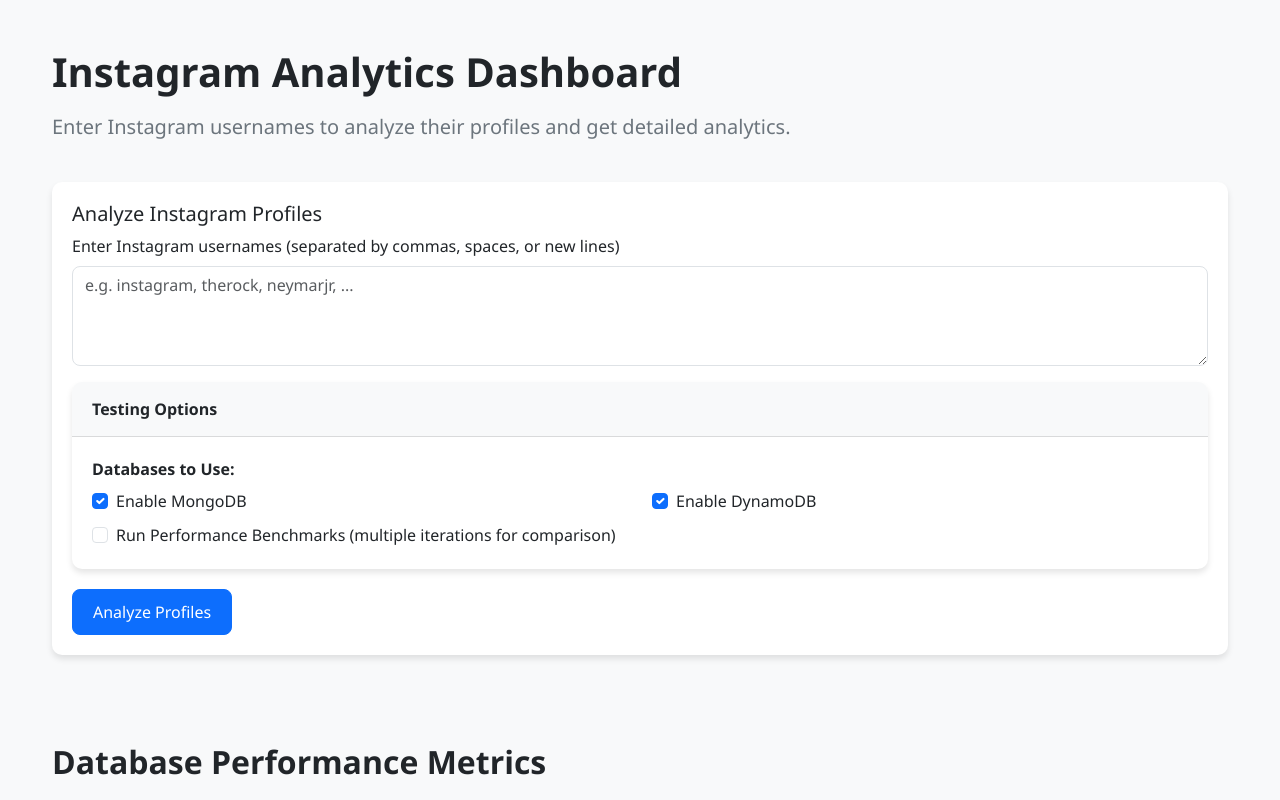
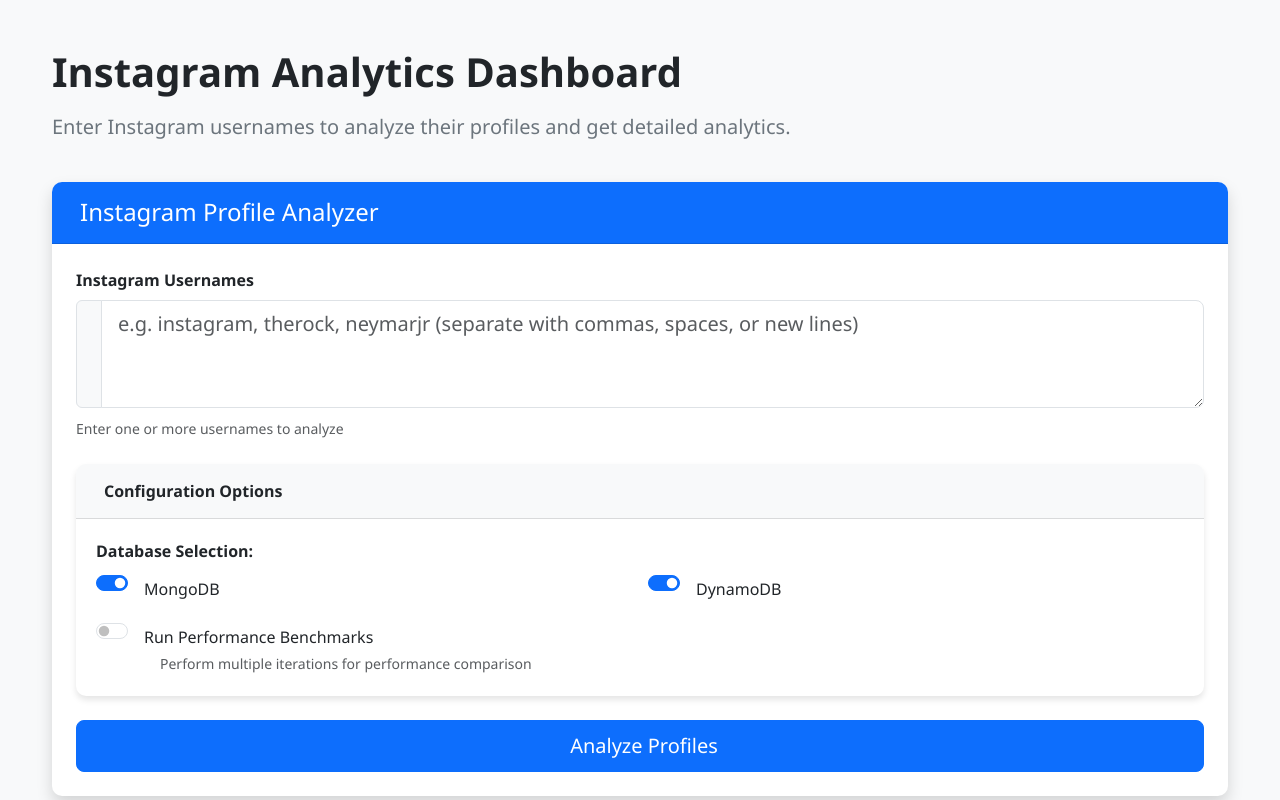
Before and after one commit to SuhasPalani/Big_Data_Instagram, a React (Create React App) app in the folder frontend/: page / in a window 1280 px wide. Shown: the top 800 px of the page. Built offline with nearby package versions, Linux system fonts and the light colour scheme.

Commit message:
feat: enhance InfluencerForm with improved UI elements and user guidance

```diff
--- a/frontend/src/components/InfluencerForm.js
+++ b/frontend/src/components/InfluencerForm.js
@@ -35,39 +35,51 @@ const InfluencerForm = ({ onSubmit, loading }) => {
   };
 
   return (
-    <div className="card">
-      <div className="card-body">
-        <h5 className="card-title">Analyze Instagram Profiles</h5>
-
+    <div className="card shadow border-0 rounded-lg">
+      <div className="card-header bg-primary text-white py-3">
+        <h4 className="mb-0">
+          <i className="bi bi-instagram me-2"></i>
+          Instagram Profile Analyzer
+        </h4>
+      </div>
+      <div className="card-body p-4">
         <form onSubmit={handleSubmit}>
-          <div className="mb-3">
-            <label htmlFor="usernames" className="form-label">
-              Enter Instagram usernames (separated by commas, spaces, or new
-              lines)
+          <div className="mb-4">
+            <label htmlFor="usernames" className="form-label fw-bold">
+              Instagram Usernames
             </label>
+            <div className="input-group mb-2">
+              <span className="input-group-text bg-light">
+                <i className="bi bi-at"></i>
+              </span>
               <textarea
-              className="form-control"
+                className="form-control form-control-lg"
                 id="usernames"
                 rows="3"
                 value={usernames}
                 onChange={(e) => setUsernames(e.target.value)}
-              placeholder="e.g. instagram, therock, neymarjr, ..."
+                placeholder="e.g. instagram, therock, neymarjr (separate with commas, spaces, or new lines)"
                 disabled={loading}
               ></textarea>
             </div>
+            <small className="text-muted">
+              Enter one or more usernames to analyze
+            </small>
+          </div>
 
+          <div className="card mb-4 border-light">
+            <div className="card-header bg-light">
+              <div className="d-flex align-items-center">
+                <i className="bi bi-gear-fill me-2"></i>
+                <span className="fw-bold">Configuration Options</span>
+              </div>
+            </div>
+            <div className="card-body">
               <div className="mb-3">
-            <div className="card">
-              <div className="card-header">Testing Options</div>
-              <div className="card-body">
-                <div className="row mb-2">
-                  <div className="col-12">
-                    <label className="form-label fw-bold">
-                      Databases to Use:
-                    </label>
-                  </div>
+                <label className="form-label fw-bold">Database Selection:</label>
+                <div className="row g-3">
                   <div className="col-md-6">
-                    <div className="form-check">
+                    <div className="form-check form-switch">
                       <input
                         className="form-check-input"
                         type="checkbox"
@@ -76,16 +88,16 @@ const InfluencerForm = ({ onSubmit, loading }) => {
                         onChange={(e) => setEnableMongoDB(e.target.checked)}
                         disabled={loading}
                       />
-                      <label
-                        className="form-check-label"
-                        htmlFor="enableMongoDB"
-                      >
-                        Enable MongoDB
+                      <label className="form-check-label" htmlFor="enableMongoDB">
+                        <span className="d-flex align-items-center">
+                          <i className="bi bi-database-fill me-2"></i>
+                          MongoDB
+                        </span>
                       </label>
                     </div>
                   </div>
                   <div className="col-md-6">
-                    <div className="form-check">
+                    <div className="form-check form-switch">
                       <input
                         className="form-check-input"
                         type="checkbox"
@@ -94,17 +106,18 @@ const InfluencerForm = ({ onSubmit, loading }) => {
                         onChange={(e) => setEnableDynamoDB(e.target.checked)}
                         disabled={loading}
                       />
-                      <label
-                        className="form-check-label"
-                        htmlFor="enableDynamoDB"
-                      >
-                        Enable DynamoDB
+                      <label className="form-check-label" htmlFor="enableDynamoDB">
+                        <span className="d-flex align-items-center">
+                          <i className="bi bi-database-fill me-2"></i>
+                          DynamoDB
+                        </span>
                       </label>
                     </div>
                   </div>
                 </div>
+              </div>
 
-                <div className="form-check">
+              <div className="form-check form-switch mt-3">
                 <input
                   className="form-check-input"
                   type="checkbox"
@@ -114,28 +127,41 @@ const InfluencerForm = ({ onSubmit, loading }) => {
                   disabled={loading}
                 />
                 <label className="form-check-label" htmlFor="runBenchmark">
-                    Run Performance Benchmarks (multiple iterations for
-                    comparison)
+                  <span className="d-flex align-items-center">
+                    <i className="bi bi-speedometer2 me-2"></i>
+                    Run Performance Benchmarks
+                  </span>
                 </label>
+                <div className="form-text ms-4">
+                  Perform multiple iterations for performance comparison
                 </div>
               </div>
             </div>
           </div>
 
-          <button type="submit" className="btn btn-primary" disabled={loading}>
+          <div className="d-grid">
+            <button
+              type="submit"
+              className="btn btn-primary btn-lg"
+              disabled={loading}
+            >
               {loading ? (
-              <>
+                <div className="d-flex align-items-center justify-content-center">
                   <span
                     className="spinner-border spinner-border-sm me-2"
                     role="status"
                     aria-hidden="true"
                   ></span>
-                Processing...
-              </>
+                  <span>Processing...</span>
+                </div>
               ) : (
-              "Analyze Profiles"
+                <div className="d-flex align-items-center justify-content-center">
+                  <i className="bi bi-search me-2"></i>
+                  <span>Analyze Profiles</span>
+                </div>
               )}
             </button>
+          </div>
         </form>
       </div>
     </div>
```
Lines whose indentation alone changed are shown as unchanged.
